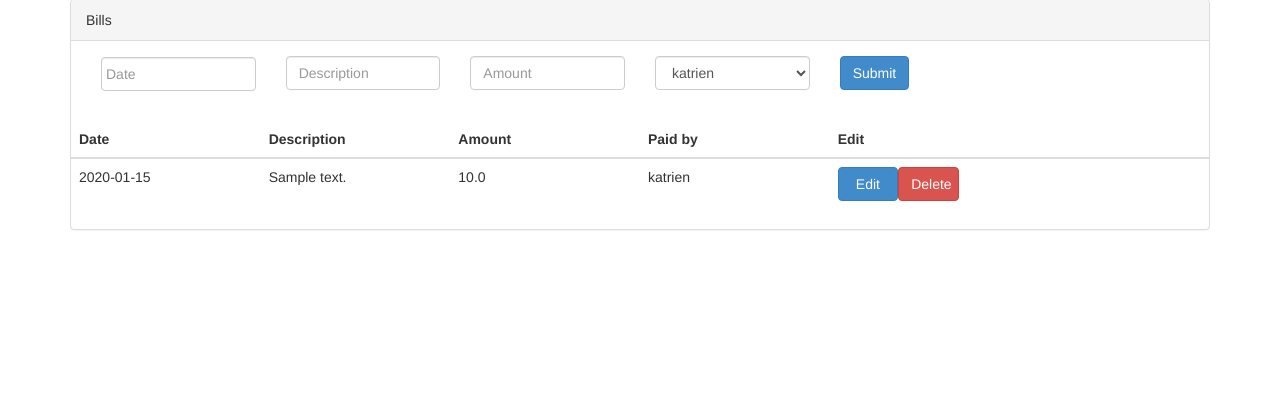
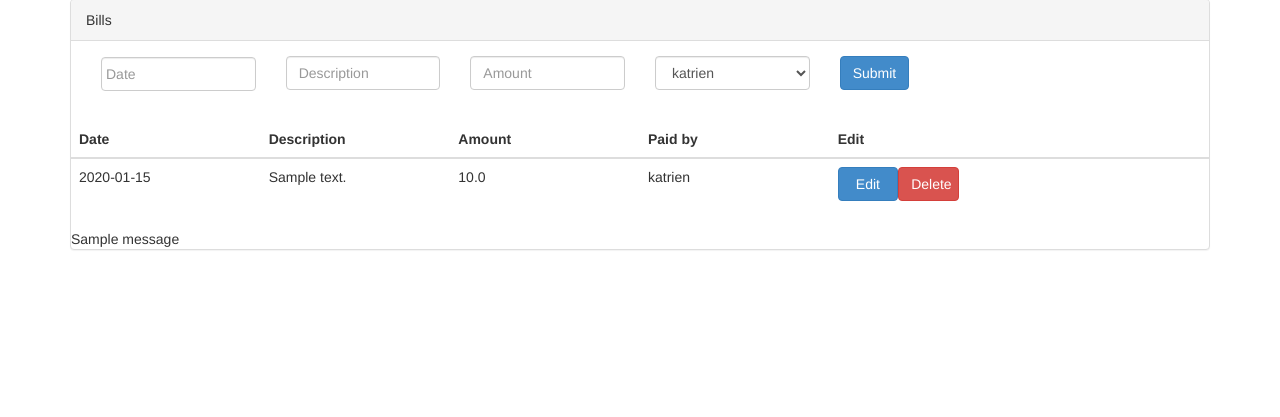
Before and after one commit to mhemeryck/billboy, a Flask app: page / in a window 1280 px wide. Shown: the part 203-620 px from the top of the page. Run offline with Flask 2, Linux system fonts and the light colour scheme; the visitor is signed in with stand-in values (Sample User, id 1); tables that the repository leaves empty hold one stand-in row (values such as "Sample post"); one stand-in notice (Sample message) is shown; some libraries are stand-ins or nearby versions.

Commit message:
started adding flash messages in template (wip)

```diff
--- a/templates/bills.html
+++ b/templates/bills.html
@@ -98,5 +98,8 @@
             </table>
         </form>
         {% endif %}
+        {% for message in get_flashed_messages() %}
+            <div class="flash">{{ message }}</div>
+        {% endfor %}
     </div>
 {% endblock %}
```
